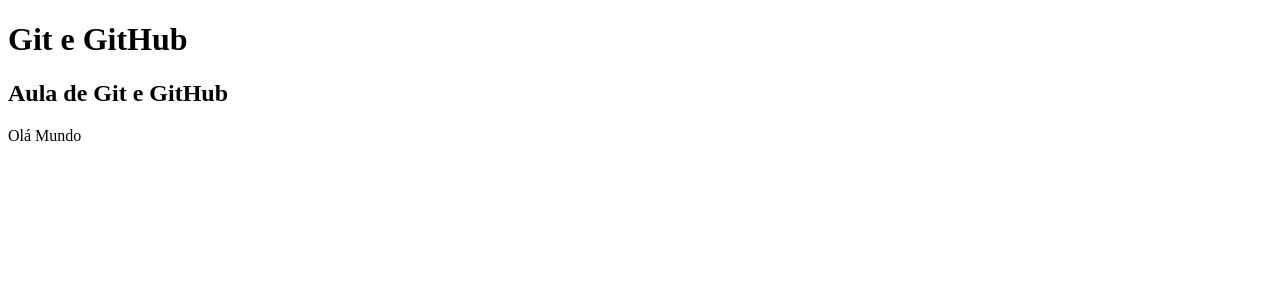
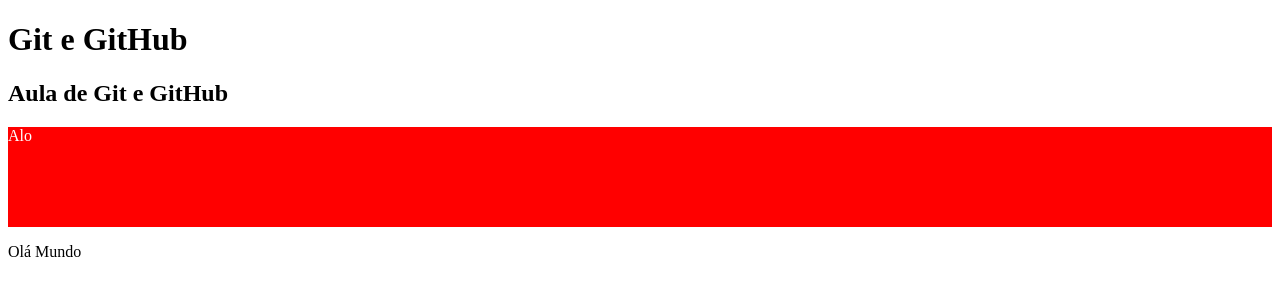
Before and after one commit to GuxxtavoMsousa/auladegit, a plain HTML site: page index.html in a window 1280 px wide. Drawn offline with Linux system fonts and the light colour scheme.

```diff
--- a/index.html
+++ b/index.html
@@ -10,6 +10,7 @@
     <h1>Git e GitHub</h1>
 
     <h2>Aula de Git e GitHub</h2>
+    <div style= "background-color: red;width: 100%; height: 100px; color: white;">Alo</div>
     <p>Olá Mundo</p>
 
 </body>
```
